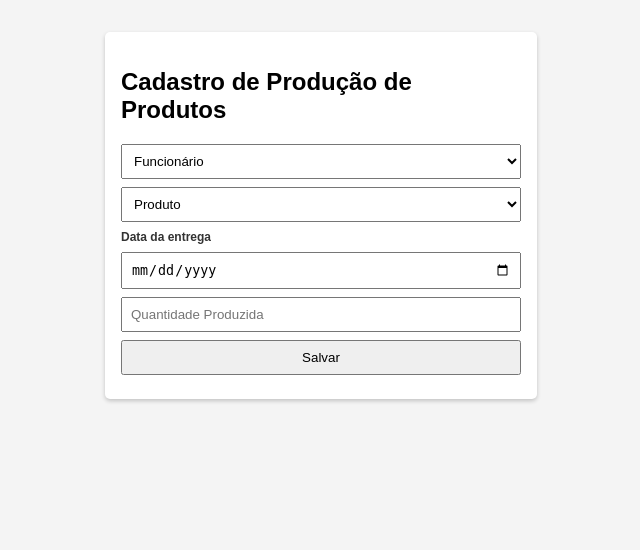
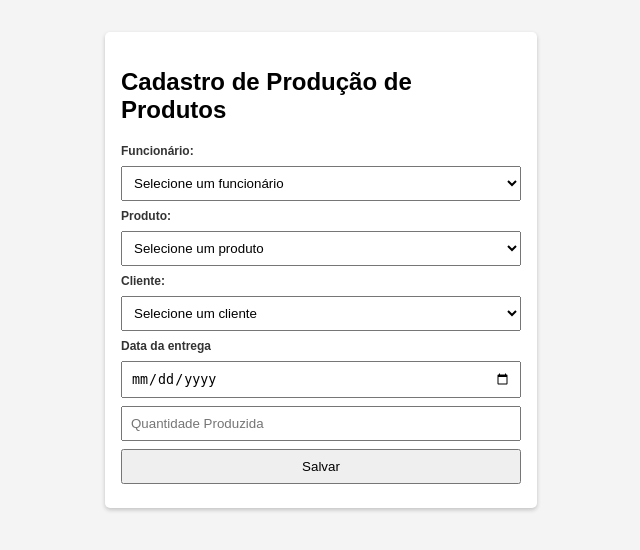
Before and after one commit to ramxsprince/BANCO-DE-DADOS-PARA-USUARIOS, a PHP site: page /salvar-producao.php in a window 1280 px wide. Shown: the part 162-712 px from the top of the page, without its empty margins (319-959 px from the left). Run offline with PHP 8.4, Linux system fonts and the light colour scheme; tables that the repository leaves empty or names only in its code hold one stand-in row (values such as "Sample post").

Commit message:
INCLUIR PRODUCAO E EXCLUIR CARGOS

```diff
--- a/CRUD/salvar-producao.php
+++ b/CRUD/salvar-producao.php
@@ -3,17 +3,50 @@
 include_once './include/logado.php';
 include_once './include/conexao.php';
 include_once './include/header.php';
+
+// Buscar funcionários, produtos e clientes do banco de dados
+$sqlFuncionarios = 'SELECT FuncionarioID, Nome FROM funcionarios';
+$resultadoFuncionarios = mysqli_query($conexao, $sqlFuncionarios);
+
+$sqlProdutos = 'SELECT ProdutoID, Nome FROM produtos';
+$resultadoProdutos = mysqli_query($conexao, $sqlProdutos);
+
+$sqlClientes = 'SELECT ClienteID, Nome FROM clientes';
+$resultadoClientes = mysqli_query($conexao, $sqlClientes);
 ?>
   <main>
 
     <div id="producao" class="tela">
-        <form class="crud-form" method="post" action="">
+        <form class="crud-form" method="post" action="salvar-producao.php">
           <h2>Cadastro de Produção de Produtos</h2>
-          <select>
-            <option value="">Funcionário</option>
+          <label for="funcionario">Funcionário:</label>
+          <select name="funcionario" id="funcionario" required>
+            <option value="">Selecione um funcionário</option>
+            <?php
+            while ($funcionario = mysqli_fetch_assoc($resultadoFuncionarios)) {
+              echo '<option value="'.$funcionario['FuncionarioID'].'">'.$funcionario['Nome'].'</option>';
+            }
+            ?>
           </select>
-          <select>
-            <option value="">Produto</option>
+
+          <label for="produto">Produto:</label>
+          <select name="produto" id="produto" required>
+            <option value="">Selecione um produto</option>
+            <?php
+            while ($produto = mysqli_fetch_assoc($resultadoProdutos)) {
+              echo '<option value="'.$produto['ProdutoID'].'">'.$produto['Nome'].'</option>';
+            }
+            ?>
+          </select>
+
+          <label for="cliente">Cliente:</label>
+          <select name="cliente" id="cliente" required>
+            <option value="">Selecione um cliente</option>
+            <?php
+            while ($cliente = mysqli_fetch_assoc($resultadoClientes)) {
+              echo '<option value="'.$cliente['ClienteID'].'">'.$cliente['Nome'].'</option>';
+            }
+            ?>
           </select>
           <label for="">Data da entrega</label>
           <input type="date" placeholder="Data da Entrega">
```
Also changed, not shown: CRUD/action/cargos.php (+14 -2 lines).
